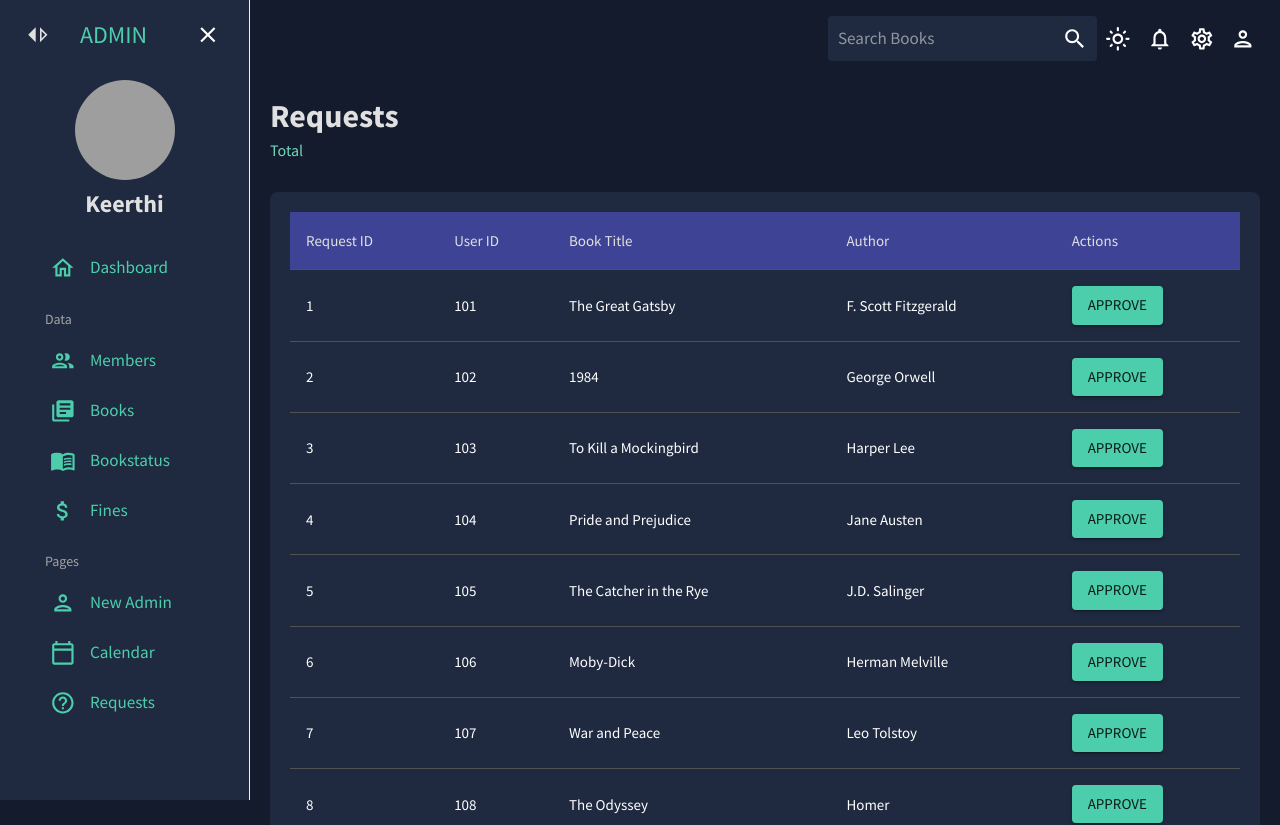
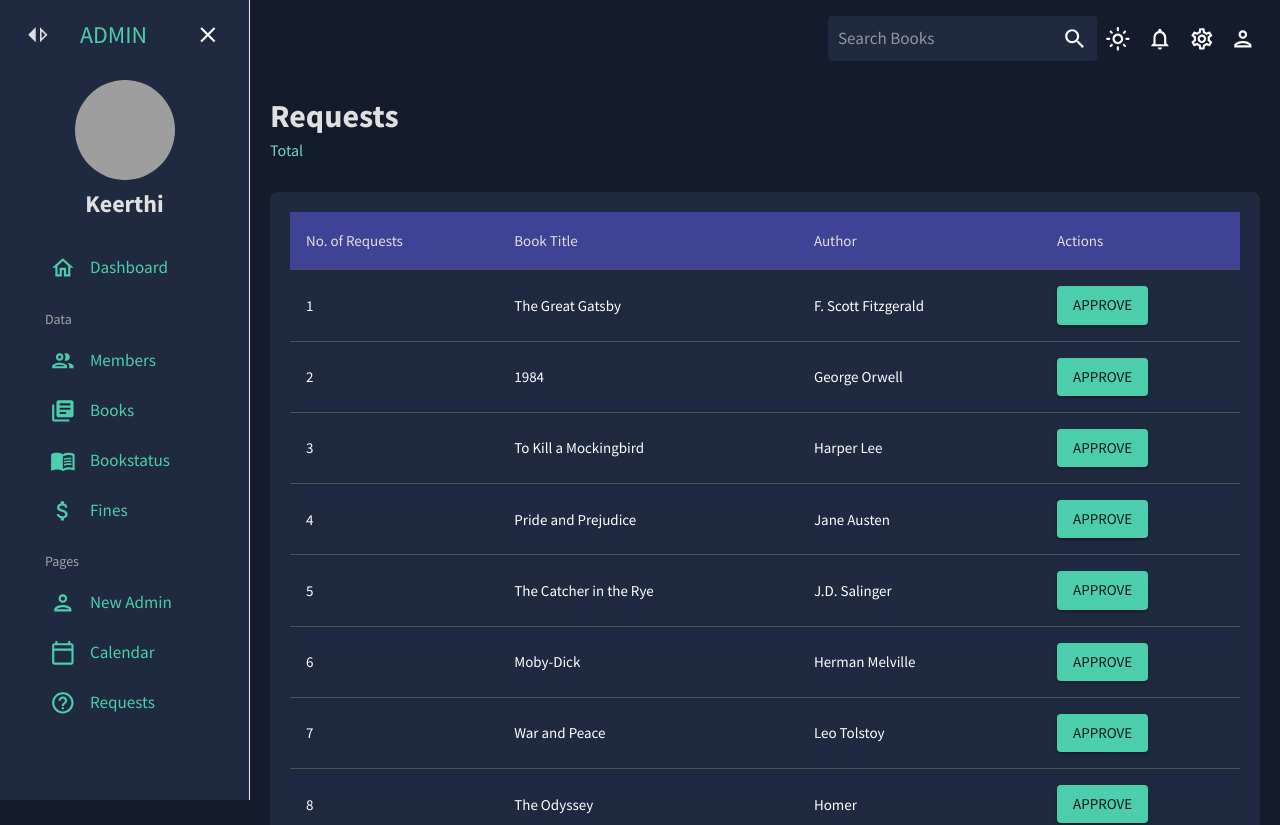
Before and after one commit to 2000031552/LIB, a React (Vite) app: page /bookrequests in a window 1280 px wide. Shown: the top 825 px of the page. Built offline with nearby package versions, Linux system fonts and the light colour scheme; sample sign-in values are in the browser's storage; grey boxes are pictures that could not be loaded.

Commit message:
Request Table Updation

```diff
--- a/src/pages/bookrequests/index.tsx
+++ b/src/pages/bookrequests/index.tsx
@@ -1,63 +1,97 @@
-import React from 'react';
-import { Box, useTheme,  Table, TableHead, TableRow, TableCell, TableBody, Button } from '@mui/material';
-import Header from '../../components/Header';
-import { tokens } from '../../theme';
+import React, { useState } from "react";
+import {
+  Box,
+  useTheme,
+  Table,
+  TableHead,
+  TableRow,
+  TableCell,
+  TableBody,
+  Button,
+} from "@mui/material";
+import Header from "../../components/Header";
+import { tokens } from "../../theme";
 
 interface Request {
-  requestId: number;
-  userId: number;
+  noOfRequests: number;
   bookTitle: string;
   author: string;
 }
 
-const sampleData: Request[] = [
-  { requestId: 1, userId: 101, bookTitle: 'The Great Gatsby', author: 'F. Scott Fitzgerald' },
-  { requestId: 2, userId: 102, bookTitle: '1984', author: 'George Orwell' },
-  { requestId: 3, userId: 103, bookTitle: 'To Kill a Mockingbird', author: 'Harper Lee' },
-  { requestId: 4, userId: 104, bookTitle: 'Pride and Prejudice', author: 'Jane Austen' },
-  { requestId: 5, userId: 105, bookTitle: 'The Catcher in the Rye', author: 'J.D. Salinger' },
-  { requestId: 6, userId: 106, bookTitle: 'Moby-Dick', author: 'Herman Melville' },
-  { requestId: 7, userId: 107, bookTitle: 'War and Peace', author: 'Leo Tolstoy' },
-  { requestId: 8, userId: 108, bookTitle: 'The Odyssey', author: 'Homer' },
-  { requestId: 9, userId: 109, bookTitle: 'Crime and Punishment', author: 'Fyodor Dostoevsky' },
-  { requestId: 10, userId: 110, bookTitle: 'The Brothers Karamazov', author: 'Fyodor Dostoevsky' },
+const initialData: Request[] = [
+  {
+    noOfRequests: 1,
+    bookTitle: "The Great Gatsby",
+    author: "F. Scott Fitzgerald",
+  },
+  { noOfRequests: 2, bookTitle: "1984", author: "George Orwell" },
+  { noOfRequests: 3, bookTitle: "To Kill a Mockingbird", author: "Harper Lee" },
+  { noOfRequests: 4, bookTitle: "Pride and Prejudice", author: "Jane Austen" },
+  {
+    noOfRequests: 5,
+    bookTitle: "The Catcher in the Rye",
+    author: "J.D. Salinger",
+  },
+  { noOfRequests: 6, bookTitle: "Moby-Dick", author: "Herman Melville" },
+  { noOfRequests: 7, bookTitle: "War and Peace", author: "Leo Tolstoy" },
+  { noOfRequests: 8, bookTitle: "The Odyssey", author: "Homer" },
+  {
+    noOfRequests: 9,
+    bookTitle: "Crime and Punishment",
+    author: "Fyodor Dostoevsky",
+  },
+  {
+    noOfRequests: 10,
+    bookTitle: "The Brothers Karamazov",
+    author: "Fyodor Dostoevsky",
+  },
 ];
 
 const BookRequests: React.FC = () => {
+  const [requests, setRequests] = useState<Request[]>(initialData);
   const theme = useTheme();
   const colors = tokens(theme.palette.mode);
 
   const handleApprove = (requestId: number) => {
-    // Handle the approve action here
-    console.log(`Request ${requestId} approved`);
+    const confirmApprove = window.confirm(
+      `Are you sure you want to approve request ${requestId}?`
+    );
+    if (confirmApprove) {
+      setRequests((prevRequests) =>
+        prevRequests.filter((_, index) => index !== requestId - 1)
+      );
+      console.log(`Request ${requestId} approved`);
+    }
   };
 
   return (
     <Box m="20px">
-      <Header title="Requests" subtitle="Total " />
+      <Header title="Requests" subtitle="Total" />
       <Box mt="18px" p="20px" bgcolor={colors.primary[400]} borderRadius="8px">
         <Table>
           <TableHead>
             <TableRow style={{ backgroundColor: colors.blueAccent[700] }}>
-              <TableCell style={{ color: colors.grey[100] }}>Request ID</TableCell>
-              <TableCell style={{ color: colors.grey[100] }}>User ID</TableCell>
-              <TableCell style={{ color: colors.grey[100] }}>Book Title</TableCell>
+              <TableCell style={{ color: colors.grey[100] }}>
+                No. of Requests
+              </TableCell>
+              <TableCell style={{ color: colors.grey[100] }}>
+                Book Title
+              </TableCell>
               <TableCell style={{ color: colors.grey[100] }}>Author</TableCell>
               <TableCell style={{ color: colors.grey[100] }}>Actions</TableCell>
             </TableRow>
           </TableHead>
           <TableBody>
-            {sampleData.map((request) => (
-              <TableRow key={request.requestId} style={{ borderRadius: '8px' }}>
-                <TableCell>{request.requestId}</TableCell>
-                <TableCell>{request.userId}</TableCell>
+            {requests.map((request, index) => (
+              <TableRow key={index} style={{ borderRadius: "8px" }}>
+                <TableCell>{request.noOfRequests}</TableCell>
                 <TableCell>{request.bookTitle}</TableCell>
                 <TableCell>{request.author}</TableCell>
                 <TableCell>
                   <Button
                     variant="contained"
                     color="secondary"
-                    onClick={() => handleApprove(request.requestId)}
+                    onClick={() => handleApprove(request.noOfRequests)}
                   >
                     Approve
                   </Button>
--- a/src/pages/dashboard/index.tsx
+++ b/src/pages/dashboard/index.tsx
@@ -40,6 +40,18 @@ const Dashboard: React.FC = () => {
   const handleReportsClick = () => {
     navigate("/reports");
     console.log("Reports clicked");
+  };
+
+  const handlefinesClick = () => {
+    navigate("/fines");
+  };
+
+  const handlerequestsClick = () => {
+    navigate("/bookrequests");
+  };
+
+  const handlebookstatusClick = () => {
+    navigate("/bookstatus");
   };
 
   return (
@@ -127,6 +139,7 @@ const Dashboard: React.FC = () => {
             justifyContent="center"
             borderRadius="8px"
             sx={{ width: "100%", height: "100%" }}
+            onClick={handlerequestsClick}
           >
             <StatBox
               title="3,8767"
@@ -149,6 +162,7 @@ const Dashboard: React.FC = () => {
             justifyContent="center"
             borderRadius="8px"
             sx={{ width: "100%", height: "100%" }}
+            onClick={handlefinesClick}
           >
             <StatBox
               title="1,325,134"
@@ -188,6 +202,7 @@ const Dashboard: React.FC = () => {
             p="30px"
             borderRadius="8px"
             mt={0.6}
+            onClick={handlerequestsClick}
           >
             <Typography
               bgcolor={colors.primary[400]}
--- a/src/pages/fines/index.tsx
+++ b/src/pages/fines/index.tsx
@@ -1,6 +1,6 @@
-import React from "react";
-import { Box, Typography, useTheme } from "@mui/material";
-import { DataGrid, GridColDef , GridToolbar} from "@mui/x-data-grid";
+import React, { useState } from "react";
+import { Box, Typography, useTheme, Button, Dialog, DialogActions, DialogContent, DialogTitle, TextField } from "@mui/material";
+import { DataGrid, GridColDef, GridToolbar } from "@mui/x-data-grid";
 import { tokens } from "../../theme";
 import { mockDataInvoices } from "../../data/mockData";
 import Header from "../../components/Header";
@@ -8,6 +8,31 @@ import Header from "../../components/Header";
 const Fines: React.FC = () => {
   const theme = useTheme();
   const colors = tokens(theme.palette.mode);
+  const [open, setOpen] = useState(false);
+  const [selectedRow, setSelectedRow] = useState<any>(null);
+  const [rows, setRows] = useState(mockDataInvoices);
+  const [paymentType, setPaymentType] = useState('');
+  const [amountCollected, setAmountCollected] = useState('');
+
+  const handleClickOpen = (row) => {
+    setSelectedRow(row);
+    setOpen(true);
+  };
+
+  const handleClose = () => {
+    setOpen(false);
+    setSelectedRow(null);
+    setPaymentType('');
+    setAmountCollected('');
+  };
+
+  const handleSubmit = () => {
+    if (paymentType && amountCollected) {
+      // Remove the selected row from the rows array
+      setRows(rows.filter((row) => row.id !== selectedRow.id));
+      handleClose();
+    }
+  };
 
   const columns: GridColDef[] = [
     { field: "id", headerName: "Id" },
@@ -17,7 +42,7 @@ const Fines: React.FC = () => {
       flex: 1,
       cellClassName: "name-column--cell",
     },
-    { field: "email", headerName: "Email", flex: 1},
+    { field: "email", headerName: "Email", flex: 1 },
     { field: "phone", headerName: "Phone Number", flex: 1 },
     {
       field: "finedue",
@@ -27,7 +52,18 @@ const Fines: React.FC = () => {
         return <Typography color={colors.greenAccent[400]}>₹{params.row.cost}</Typography>;
       },
     },
-    { field: "date", headerName: "Expected Returndate", flex: 1 },
+    {
+      field: "action",
+      headerName: "Action",
+      flex: 1,
+      renderCell: (params) => {
+        return (
+          <Button variant="contained" color="secondary" onClick={() => handleClickOpen(params.row)}>
+            Pay
+          </Button>
+        );
+      },
+    },
   ];
 
   return (
@@ -74,8 +110,42 @@ const Fines: React.FC = () => {
           },
         }}
       >
-       <DataGrid checkboxSelection rows={mockDataInvoices} columns={columns} slots={{ toolbar: GridToolbar }}/>
+        <DataGrid checkboxSelection rows={rows} columns={columns} slots={{ toolbar: GridToolbar }} />
       </Box>
+      <Dialog open={open} onClose={handleClose}>
+        <DialogTitle>Payment</DialogTitle>
+        <DialogContent>
+          <TextField
+            autoFocus
+            margin="dense"
+            id="paymentType"
+            label="Type of Payment"
+            type="text"
+            fullWidth
+            required
+            value={paymentType}
+            onChange={(e) => setPaymentType(e.target.value)}
+          />
+          <TextField
+            margin="dense"
+            id="amountCollected"
+            label="Amount Collected"
+            type="number"
+            fullWidth
+            required
+            value={amountCollected}
+            onChange={(e) => setAmountCollected(e.target.value)}
+          />
+        </DialogContent>
+        <DialogActions>
+          <Button onClick={handleClose} color="secondary">
+            Cancel
+          </Button>
+          <Button onClick={handleSubmit} color="secondary">
+            Submit
+          </Button>
+        </DialogActions>
+      </Dialog>
     </Box>
   );
 };
--- a/src/pages/members/index.tsx
+++ b/src/pages/members/index.tsx
@@ -36,7 +36,7 @@ const Members: React.FC = () => {
       cellClassName: "name-column--cell",
       renderCell: (params) => (
         <Typography
-          sx={{ cursor: 'pointer' }}
+          sx={{ cursor: 'pointer' , alignItems: 'center', justifyContent: 'center'}}
           onClick={() => navigate(`/members/${params.row.id}`)}
         >
           {params.value}
```
